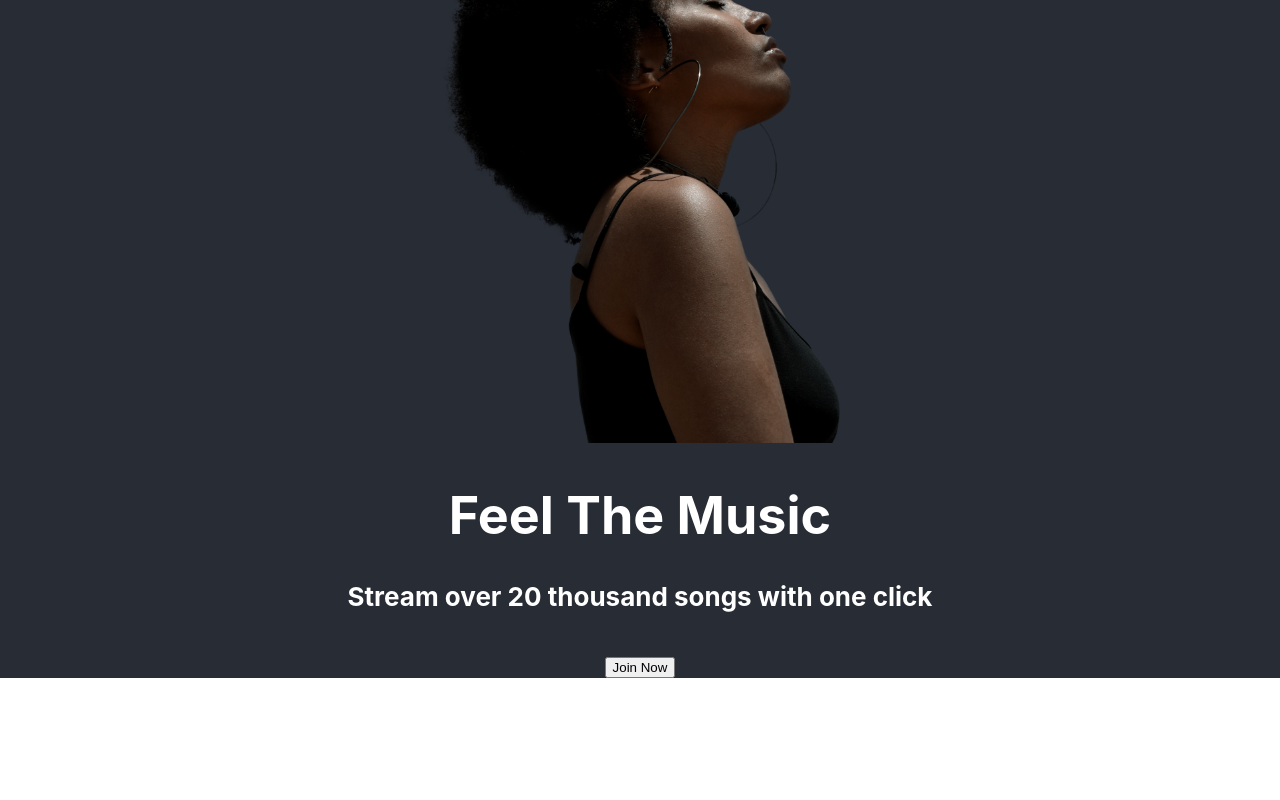
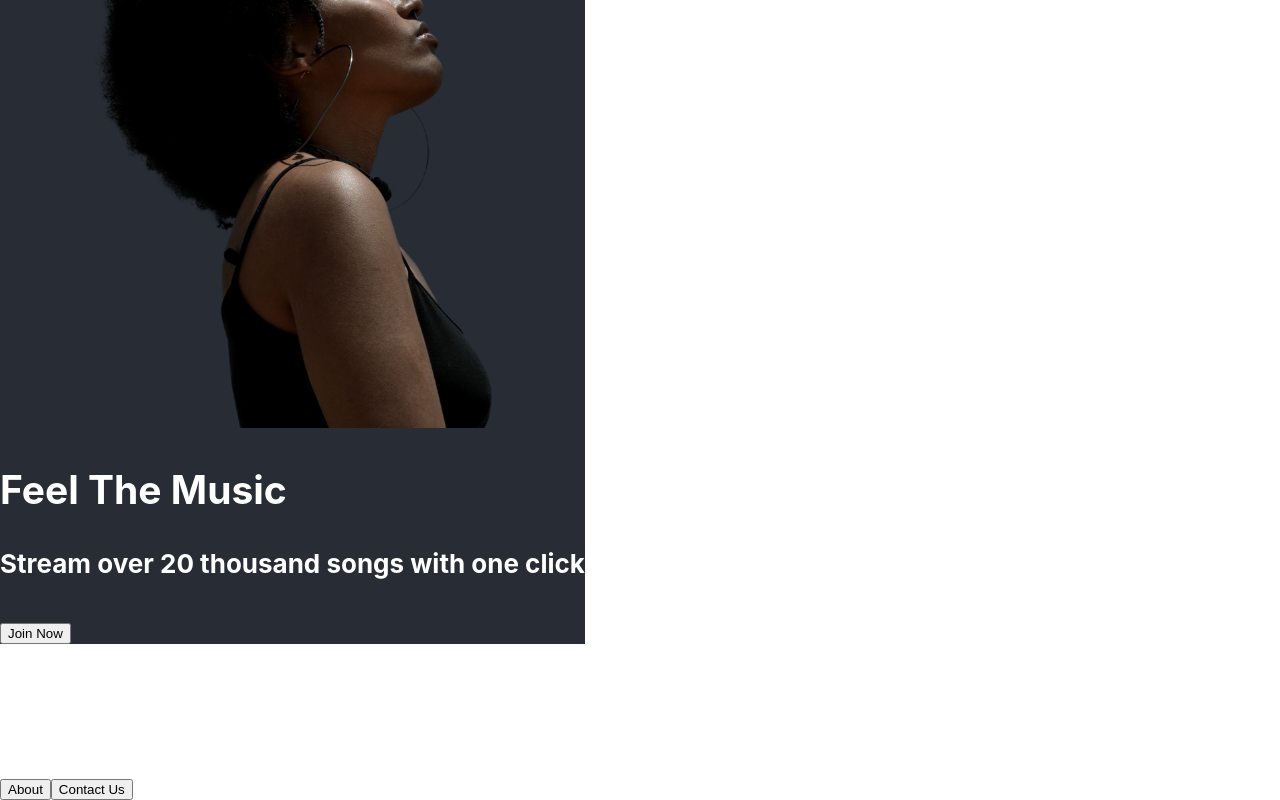
Before and after one commit to marielleia/Soundwave_project, a React (Create React App) app: page / in a window 1280 px wide. Shown: the part 330-1130 px from the top of the page. Before the commit the page ends 1008 px from the top, so only its background shows below. Built offline with nearby package versions, Linux system fonts and the light colour scheme.

Commit message:
footer component

```diff
--- a/src/App.css
+++ b/src/App.css
@@ -1,5 +1,6 @@
 .App {
-  text-align: center;
+  display: flex;
+  text-align: flex;
 }
 
 .App-logo {
@@ -27,12 +28,3 @@
 .App-link {
   color: #61dafb;
 }
-
-@keyframes App-logo-spin {
-  from {
-    transform: rotate(0deg);
-  }
-  to {
-    transform: rotate(360deg);
-  }
-}
--- a/src/App.js
+++ b/src/App.js
@@ -2,17 +2,22 @@ import './App.css';
 import Menu from "./components/Menu";
 import ImageHero from "./components/ImageHero.js";
 import HomepageText from "./components/HomepageText.js";
-
+import Footer from "./components/Footer";
 
 function App() {
   return (
-    <div className="App">
-      <header className="App-header">
-        <Menu/>
-        <ImageHero/>
-        <HomepageText/>
-      </header>
-    </div>
+    <>
+    <section className="App">
+        <header className="App-header">
+            <Menu/>
+            <ImageHero/>
+            <HomepageText/>
+        </header>
+    </section>
+    <footer>
+        <Footer/>
+    </footer>
+    </>
   );
 }
 
--- /dev/null
+++ b/src/components/Footer.js
@@ -0,0 +1,17 @@
+import FooterButton from "./FooterButton";
+import Facebook from "../images/facebook.svg";
+import Twitter from "../images/twitter.svg";
+
+function Footer() {
+  return (
+
+    <footer>
+        <FooterButton buttonText={"About"}/>
+        <FooterButton buttonText={"Contact Us"}/>
+        <svg src={Facebook}/>
+        <svg src={Twitter}/>
+    </footer>
+  );
+}
+
+export default Footer;
--- /dev/null
+++ b/src/components/FooterButton.js
@@ -0,0 +1,4 @@
+function FooterButton({buttonText}) {
+    return <button className="footer-button">{buttonText}</button>;
+}
+  export default FooterButton;
```
